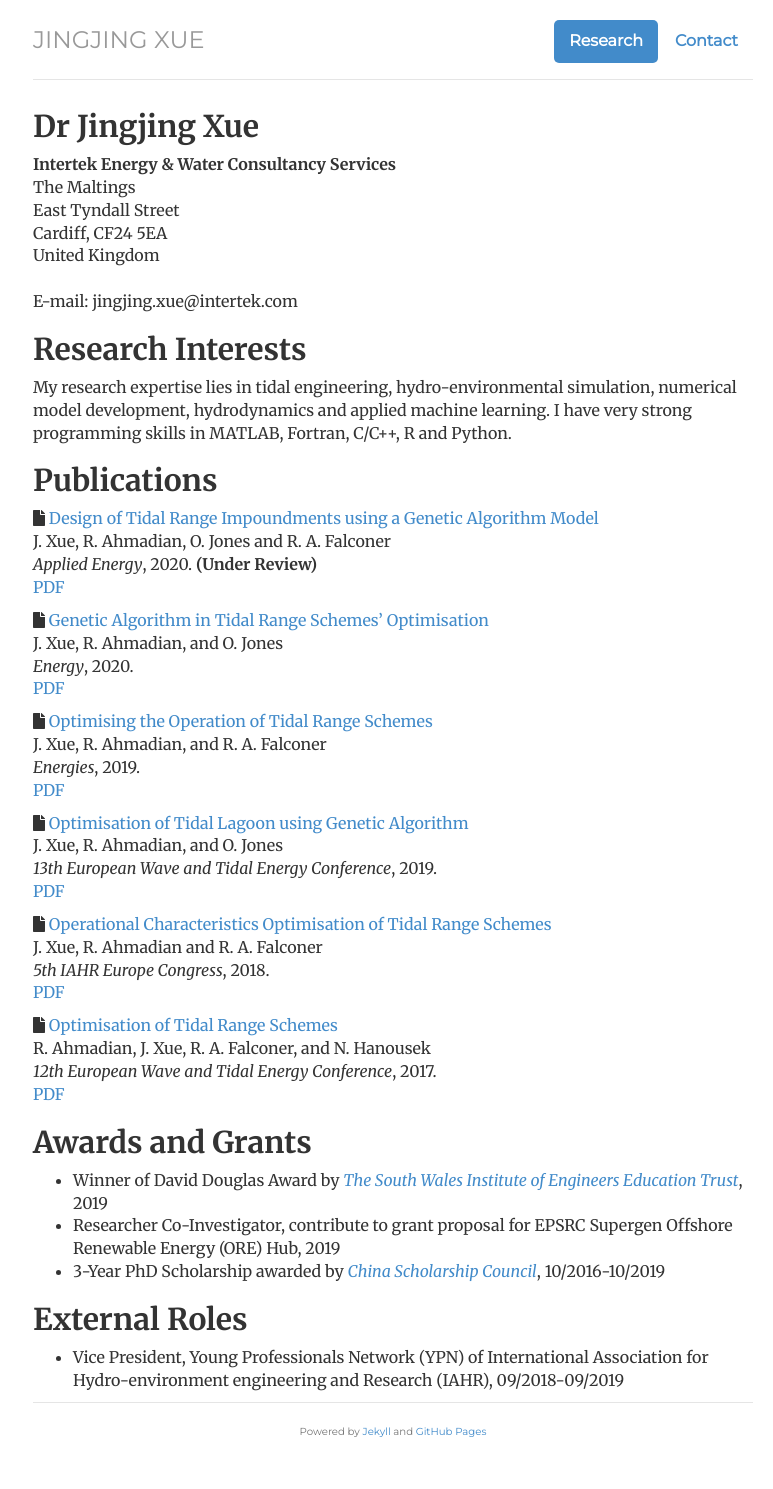
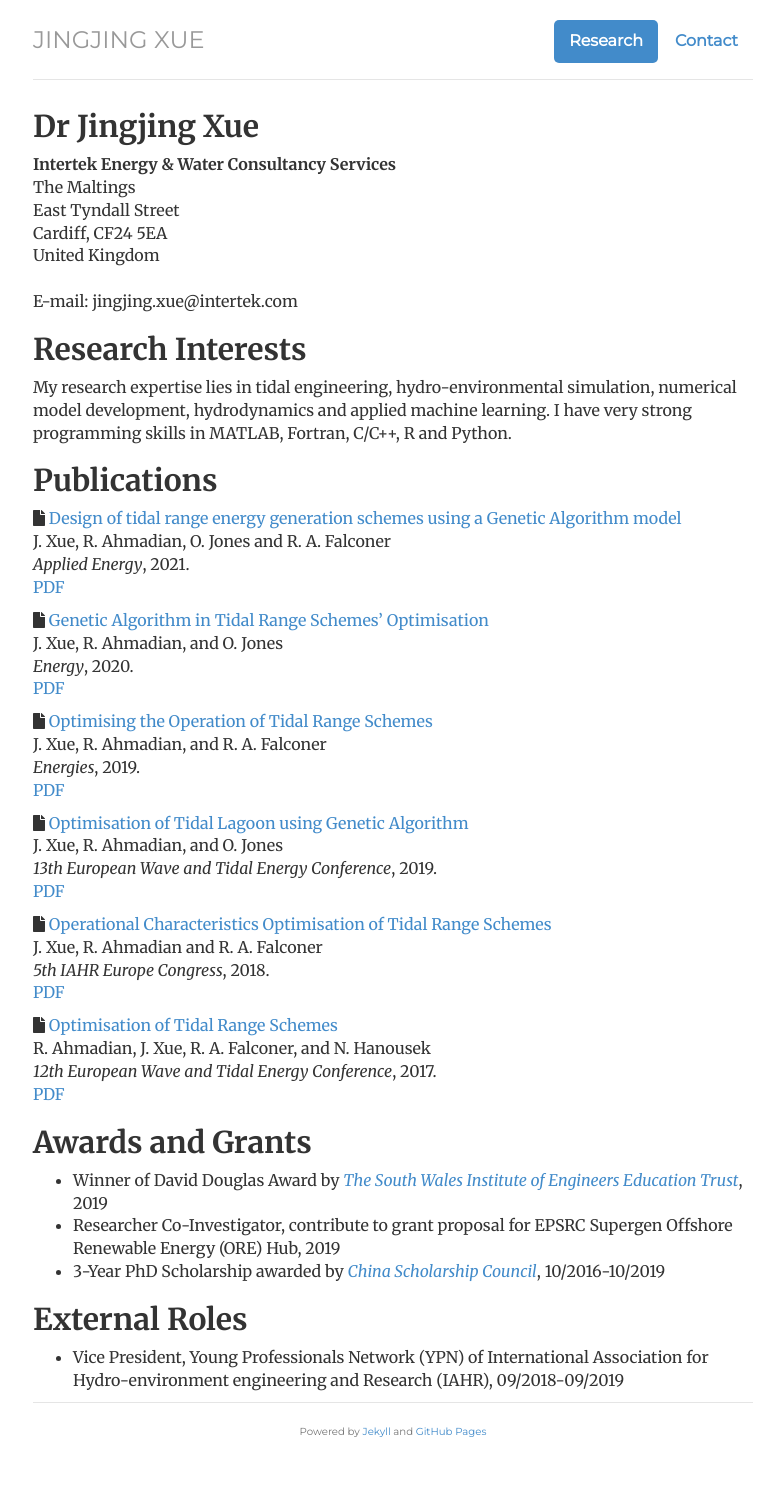
Before and after one commit to jing-jing-xue/jing-jing-xue.github.io, a Jekyll site: the page built from research/index.html, in a window 1280 px wide. Shown: the whole page, without its empty margins (247-1020 px from the left). Built offline with Jekyll 4.4.1, drawn with Linux system fonts in a browser that asks for light colours; nearby versions of some CDN libraries.

Commit message:
add paper

```diff
--- a/research/index.html
+++ b/research/index.html
@@ -108,10 +108,10 @@ description: Research for Zeliang Wang.
 						"Using GitHub to Create and Host a Personal Website," May 2014.
 						Article version available at <a href="../publications/ima-2014/" title="Using GitHub to Create and Host a Personal Website">paper title</a>.</p> -->
 
-					<p><i class="fa fa-file"></i> <a href="/publications/jrl-ae-2020/">Design of Tidal Range Impoundments using a Genetic Algorithm Model</a><br>
+					<p><i class="fa fa-file"></i> <a href="/publications/jrl-ae-2021/">Design of tidal range energy generation schemes using a Genetic Algorithm model</a><br>
 						J. Xue, R. Ahmadian, O. Jones and R. A. Falconer<br>
-						<em>Applied Energy</em>, 2020. <b>(Under Review)</b><br>
-						<a href="/publications/aplied_energy_2020.pdf" title="PDF">PDF</a>
+						<em>Applied Energy</em>, 2021.<br>
+						<a href="/publications/apenergy_2021.pdf" title="PDF">PDF</a>
 					</p>
 
 					<p><i class="fa fa-file"></i> <a href="/publications/jrl-e-2020/">Genetic Algorithm in Tidal Range Schemes’ Optimisation</a><br>
```
Also changed, not shown: publications/jrl-ae-2021/index.html (added, +42 -0 lines), 1 other file.
